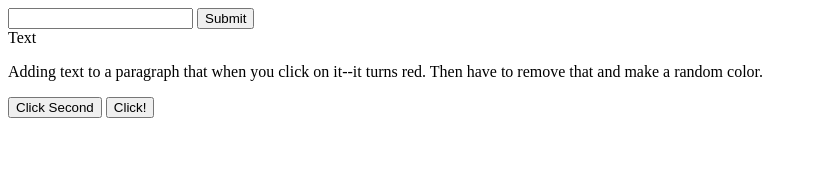
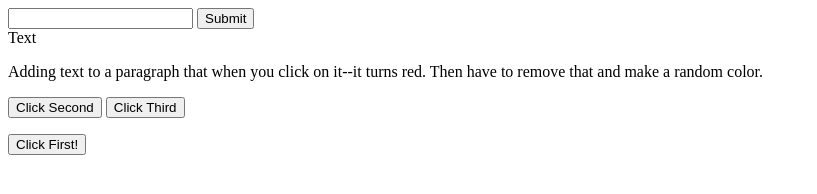
Before and after one commit to 5uperN1na/manipulatingHTML, a plain HTML site: page JQuery/index.html in a window 1280 px wide. Shown: the whole page, without its empty margins (0-817 px from the left). Drawn offline with nearby package versions, Linux system fonts and the light colour scheme.

Commit message:
Updates to files in DOM and JQuery folders

```diff
--- a/DOM/app.js
+++ b/DOM/app.js
@@ -59,7 +59,7 @@ window.addEventListener('DOMContentLoaded', function () {
     }
 
     //#5
-    //Get p from html by id.
+    //Get button from html by id.
     let b = document.getElementById('btnClick');
 
     b.addEventListener('click', function () {
--- a/JQuery/app.js
+++ b/JQuery/app.js
@@ -3,7 +3,7 @@ $(document).ready(function () {
 
     //#1
     // create the button
-    let b = $('<button>Click!</button>');
+    let b = $('<button>Click First!</button>');
     //append button to body
     $('body').append(b);
     //button event handler
@@ -61,12 +61,74 @@ $(document).ready(function () {
         return color;
     }
 
-    //event handler to p element that calls the randomColor function
+    //event handler to p element-calls the randomColor function
     $(p).click(function (event) {
         //event.target.style.color = 'red';
         event.target.style.color = randomColor();
     });
 
+    //#5
+    //get button from html
+    let btn = $('#btnClick');
+    //event handler on button to create a div, create a span and display first and last name in span.
+    $(btn).click(function () {
+        // create div
+        let d = $('<div></div>');
+        // create span w/name
+        let s = $('<span>Paula Suarez</span>');
+        //append span to div
+        $(d).append(s);
+        //append div to body
+        $('body').append(d);
+    });
+
+
+    //#6
+    //create an array 10 friends names
+    let person = [
+        {
+            name: 'Ken'
+
+        },
+        {
+            name: 'Meredith'
+
+        },
+        {
+            name: 'Hernan'
+        },
+        {
+            name: 'Ericka'
+
+        },
+        {
+            name: 'Olivia'
+
+        },
+        {
+            name: 'Ashley'
+
+        },
+        {
+            name: 'James'
+
+        },
+        {
+            name: 'John'
+
+        },
+        {
+            name: 'Sharon'
+
+        },
+        {
+            name: 'Patricia'
+
+        },
+    ]
+
+    //get button from html
+    let btn1 = $('#btnClick1');
 
 
 
--- a/JQuery/index.html
+++ b/JQuery/index.html
@@ -29,6 +29,11 @@
     <!--#5: Created a button that will create a div and span element with my name in it.-->
     <button id='btnClick'>Click Second</button>
 
+     <!--#6: Created a button.-->
+     <button id='btnClick1'>Click Third</button>
+     <ul id='list'>
+     </ul>
+
 
 
 
```
